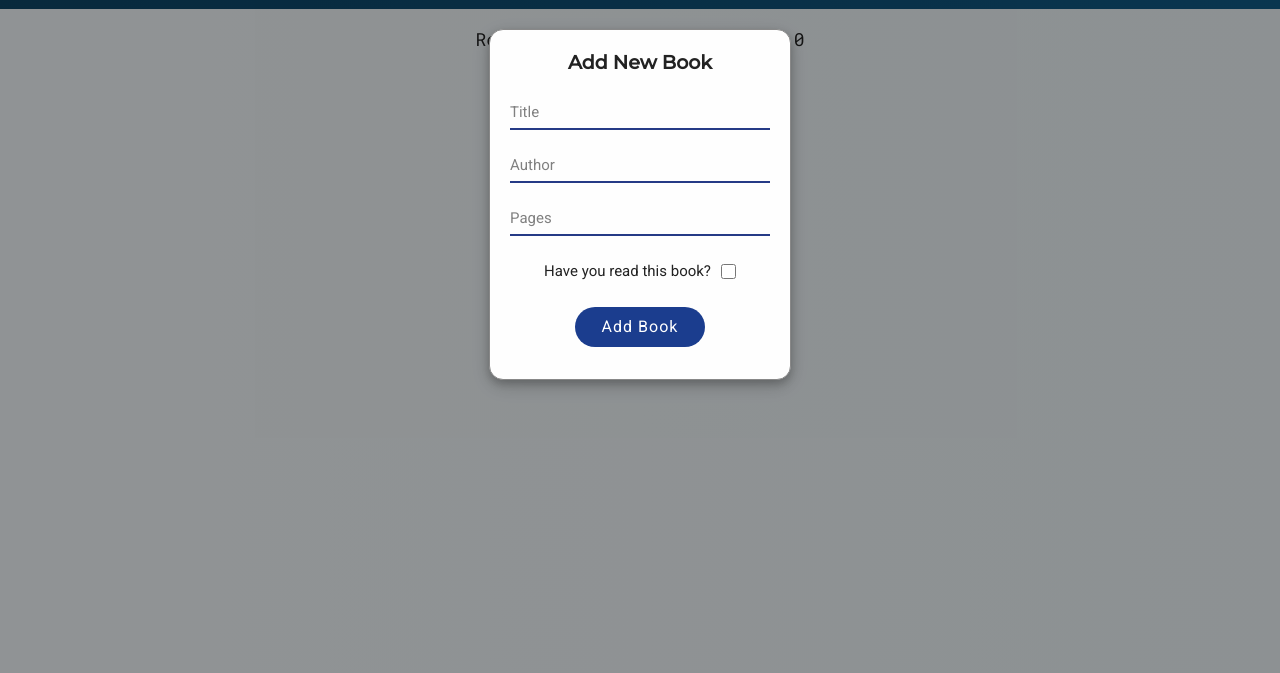
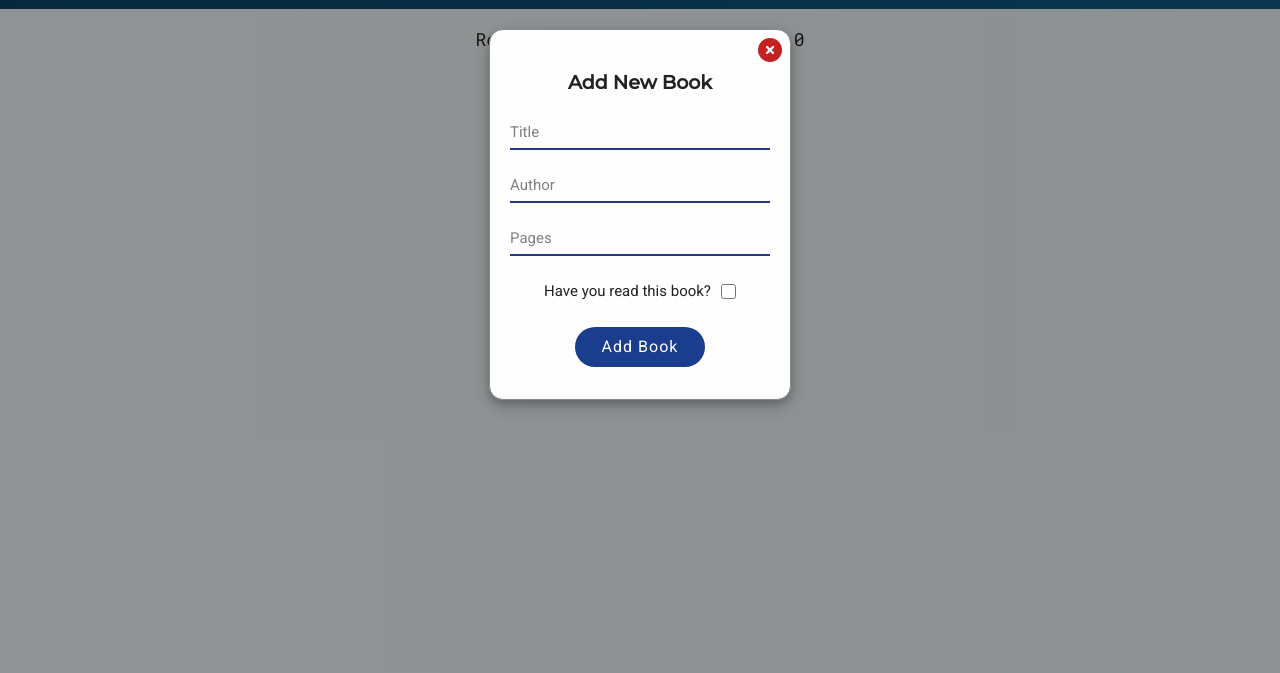
Before and after one commit to josefggx/book-library-project, a plain HTML site: page index.html in a window 1280 px wide. Both pictures are taken after a click on the button "+ Add Book". Shown: the part 71-744 px from the top of the page. Drawn offline with Linux system fonts and the light colour scheme; a web font is replaced by a local one.

Commit message:
Added an exit form button

```diff
--- a/css/main.css
+++ b/css/main.css
@@ -225,7 +225,6 @@ body {
    background: rgb(241, 241, 241);
 }
 
-
   .popup {
   display: none;
   position: fixed;
@@ -239,6 +238,24 @@ body {
   background-color: rgb(0,0,0);
   background-color: rgba(0,0,0,0.4);
 }
+
+.popup .content #close-popup {
+  color: rgb(196, 34, 34);
+  margin:0;
+  text-align: right;
+  font-size: 24px;
+}
+
+.popup .content #close-popup > i{
+  cursor: pointer;
+  padding: 8px;
+  transition: all 0.25s ease;
+}
+
+.popup .content #close-popup > i:hover{
+  color: rgb(182, 28, 28);
+}
+
 
 .popup .content {
   position: relative;
@@ -269,7 +286,7 @@ body {
 
 
 #new-book-form {
-  padding: 2rem;
+  padding: 0 2rem 2rem 2rem;
   display: flex;
   flex-direction: column;
   justify-content: center;
--- a/index.html
+++ b/index.html
@@ -57,7 +57,7 @@
 
         <div class="popup" id="popup-1">
           <div class="content">
-
+            <div id="close-popup"><i id="close-btn" class="fa-solid fa-circle-xmark"></i></div>
             <form action="#" method="post" id="new-book-form">
               <h3 id="add-new-book">
                 Add New Book
--- a/js/main.js
+++ b/js/main.js
@@ -113,12 +113,19 @@ displayBook();
 const form = document.querySelector("#new-book-form");
 const submit = document.querySelector("#submit");
 const addBookBtn = document.querySelector("#add-book-btn");
+const closeBtn = document.querySelector("#close-btn");
 
 const popup = document.querySelector(".popup");
 function formPopup() {
     // @ts-ignore
     popup.style.display = "block"
 }
+
+// @ts-ignore
+closeBtn.addEventListener("click", () => {
+    // @ts-ignore
+    popup.style.display = "none";
+})
 
 // @ts-ignore
 addBookBtn.addEventListener("click", () => {
```
